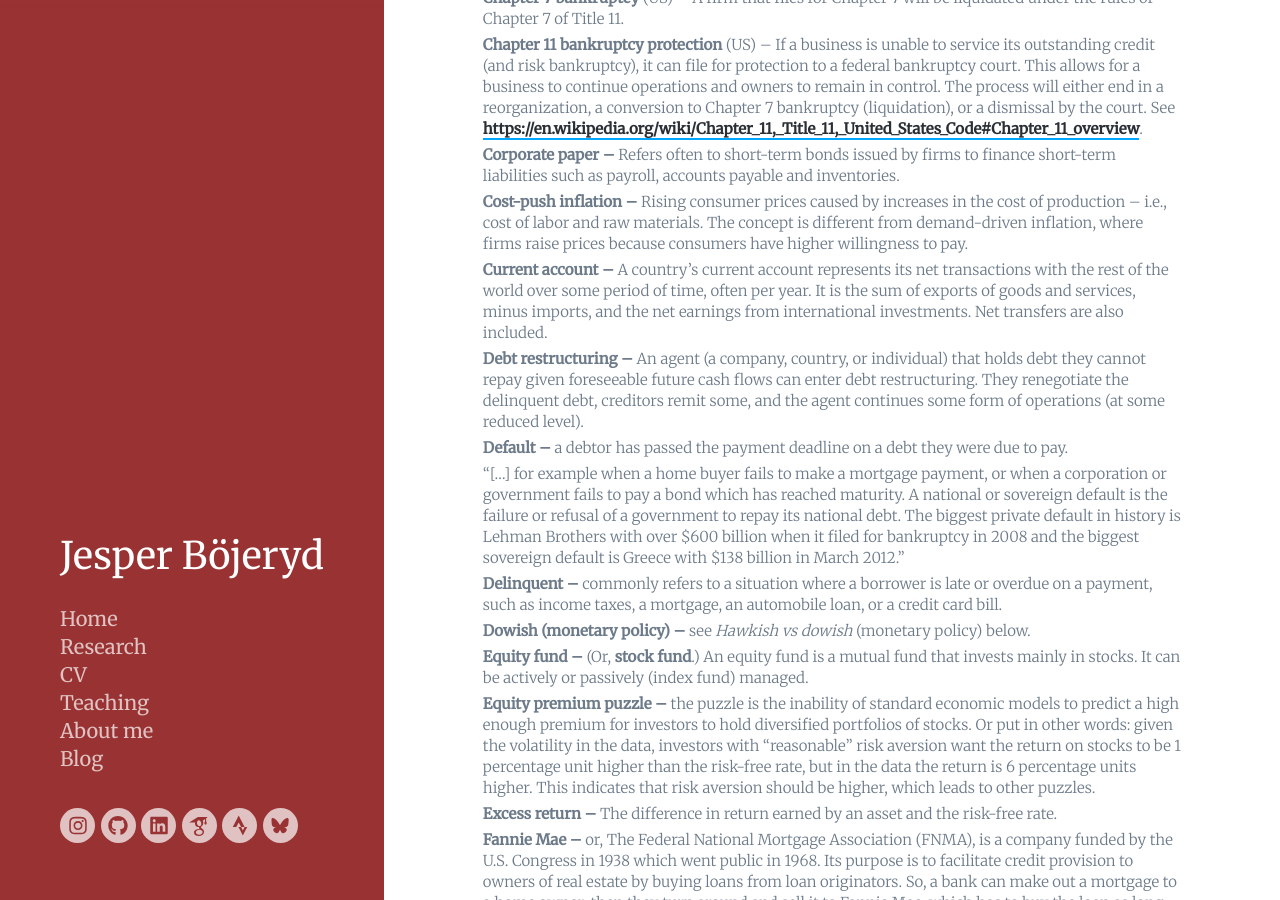
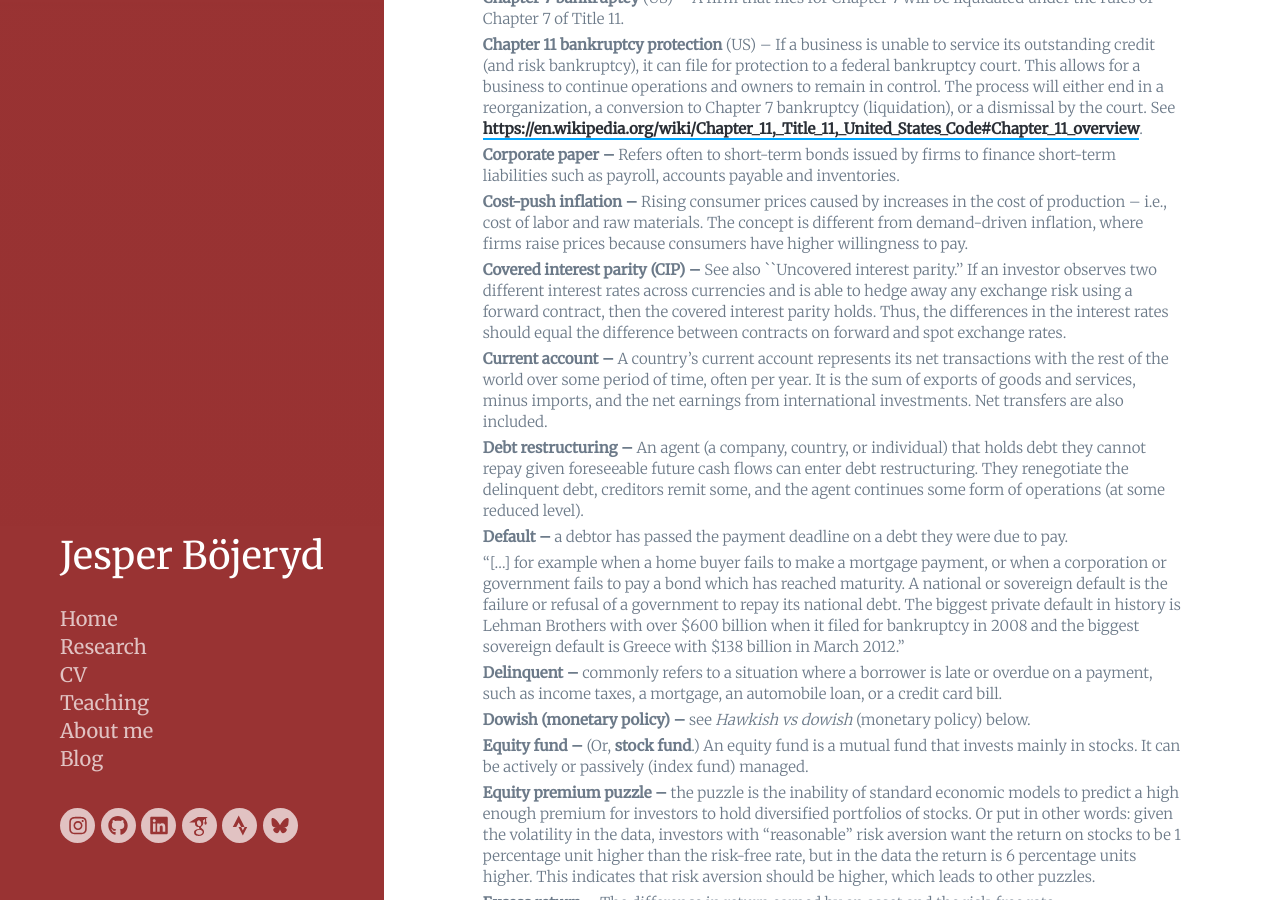
Before and after one commit to bojeryd91/bojeryd91.github.io, a Jekyll site: the page built from _posts/2020-08-13-macro-finance-glossary.md, in a window 1280 px wide and 900 px high, scrolled down 1098 px. Built offline with Jekyll 4.4.1, drawn with Linux system fonts in a browser that asks for light colours; nearby versions of some CDN libraries; some web fonts are replaced; some of the changed text lies outside the part shown.

Commit message:
Update 2020-08-13-macro-finance-glossary.md

```diff
--- a/_posts/2020-08-13-macro-finance-glossary.md
+++ b/_posts/2020-08-13-macro-finance-glossary.md
@@ -59,6 +59,7 @@ When a bigger investor in the money market "deposits" money in a bank, we say th
 
 **Cost-push inflation --** Rising consumer prices caused by increases in the cost of production -- i.e., cost of labor and raw materials. The concept is different from demand-driven inflation, where firms raise prices because consumers have higher willingness to pay.
 
+**Covered interest parity (CIP) --** See also ``Uncovered interest parity.'' If an investor observes two different interest rates across currencies and is able to hedge away any exchange risk using a forward contract, then the covered interest parity holds. Thus, the differences in the interest rates should equal the difference between contracts on forward and spot exchange rates.
 
 **Current account --** A country's current account represents its net transactions with the rest of the world over some period of time, often per year. It is the sum of exports of goods and services, minus imports, and the net earnings from international investments. Net transfers are also included.
 
@@ -294,7 +295,7 @@ An *ex-ante* Sharpe ratio uses expected return and predicted volatility, while t
 
 **Tobin's Q --** also known as Kaldor's v or q ratio. It is the ratio of market value to the replacement value of a company/asset. "One, the numerator, is the market valuation: the going price in the market for exchanging existing assets. The other, the denominator, is the replacement or reproduction cost: the price in the market for newly produced commodities. We believe that this ratio has considerable macroeconomic significance and usefulness, as the nexus between financial markets and markets for goods and services." (page 1--2, Asset Markets and the Cost of Capital, Brainard & Tobin, 1976.)
 
-
+**Uncovered interest parity (UIP) --** If you can borrow at different risk-free interest rates in two different currencies, then theory predicts that the difference in the expected return on the currencies should equal the difference in current interest rates. Otherwise, there is an arbitrage opportunity. In the case when the differences equal, the uncovered interest parity holds.
 
 **Wholesale funding --** In contrast to retail funding, wholesale funding is sourced from big investors in the money market. These are usually local governments, insurance companies, and other institutional investors.
 
```
